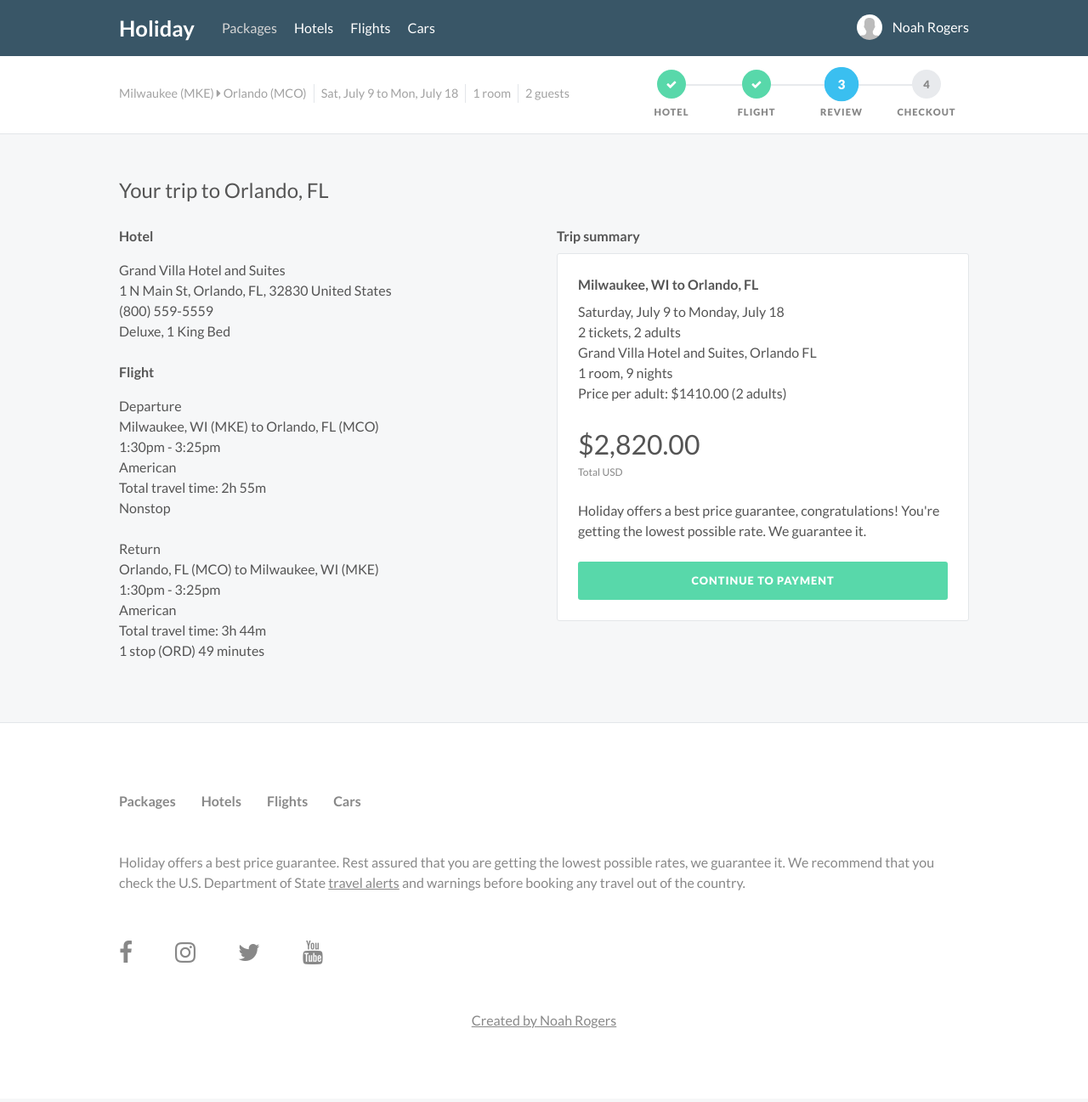
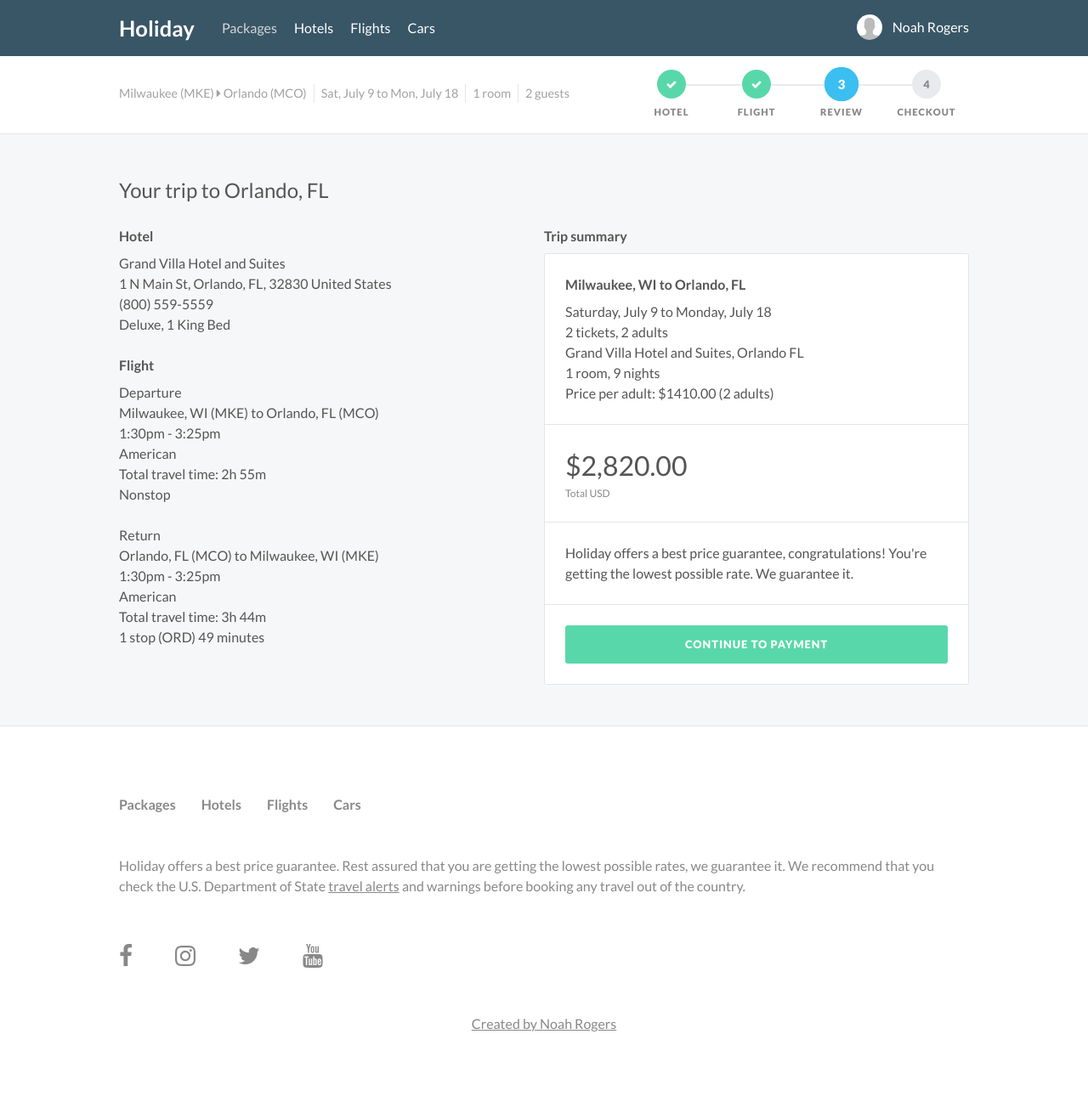
Before and after one commit to Treydor/holiday, a Jekyll site: the page built from _pages/packages/package-review.html, in a window 1280 px wide. Shown: the whole page at 85% size. Built offline with Jekyll 4.4.1, drawn with Linux system fonts in a browser that asks for light colours; nearby versions of some CDN libraries.

Commit message:
Adds comment for organization

```diff
--- a/assets/stylesheets/components/_search.scss
+++ b/assets/stylesheets/components/_search.scss
@@ -12,6 +12,8 @@
   padding: 1rem 0;
   position: relative;
 }
+
+/*------ Search criteria ------*/
 
 .search-criteria {
   @extend %clearfix;
@@ -141,18 +143,16 @@
   text-transform: uppercase;
 }
 
-/*------  Filters ------*/
+/*------  Results header ------*/
 
 .filter__toggle {
   background: $white;
   border-radius: $border-radius;
   border: 1px solid $border-light;
-  color: lighten($dark-gray, 10%);
   cursor: pointer;
-  display: block;
   font-size: .9rem;
   margin-bottom: .5rem;
-  padding: .5rem .7rem;
+  padding: .525rem 1rem;
   transition: $duration $cubic-bezier;
 
   @media #{$medium} {
@@ -164,6 +164,7 @@
   &:before {
     content: "\f0c9";
     font-family: "FontAwesome";
+    font-size: .8rem;
     margin-right: .5rem;
   }
 
@@ -173,22 +174,25 @@
   }
 }
 
+/*------  Filter box ------*/
+
 .filter__box {
   background: $white;
   border: 1px solid $border-light;
   border-radius: $border-radius;
   display: none;
-  max-width: 500px;
   position: absolute;
   z-index: 999;
-  width: 90%;
+  width: 100%;
 
   @media #{$medium} {
     margin-top: 3rem;
+    max-width: 500px;
   }
 
   .row {
     border-bottom: 1px solid $border-light;
+    margin: 0;
     padding: 1.5rem;
 
     &:last-of-type {
@@ -215,59 +219,24 @@
 
 .filter-box__list {
   @include clean-list;
-
-  label {
-    color: $dark-gray;
-  }
 }
 
 /*------ Review ------*/
-
-.review {
-
-  .module--6 {
-    margin-bottom: 1.5rem;
-
-    @media #{$medium} {
-      width: 100%;
-    }
-
-    @media #{$large} {
-      margin-left: 3%;
-      width: 48.5%;
-
-      &:first-of-type {
-        margin-left: 0;
-      }
-    }
-
-    &:last-of-type {
-      margin-bottom: 0;
-    }
-  }
-
-  p {
-   margin-bottom: 0;
-  }
-}
-
-.review__title {
-  margin-bottom: 1rem;
-}
-
-.review__group {
-  margin-bottom: 1.5rem;
-
-  &:last-of-type {
-    margin-bottom: 0;
-  }
-}
 
 .review__summary {
   background: $white;
   border: 1px solid $border-light;
   border-radius: $border-radius;
-  padding: 1.5rem;
+
+  .row {
+    border-bottom: 1px solid $border-light;
+    margin: 0;
+    padding: 1.5rem;
+
+    &:last-of-type {
+      border-bottom: 0;
+    }
+  }
 
   .button {
     text-align: center;
```
